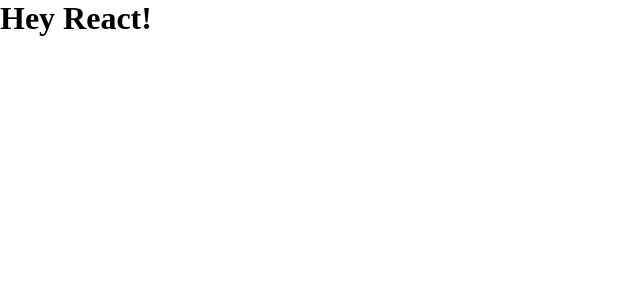
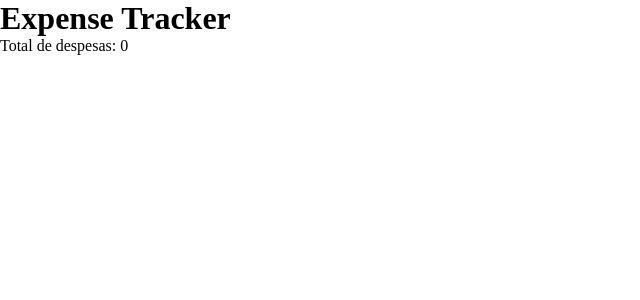
Before and after one commit to felipedev90/expense-tracker, a React (Vite) app: page / in a window 1280 px wide. Shown: the top 300 px of the page, without its empty margins (0-640 px from the left). Built offline with nearby package versions, Linux system fonts and the light colour scheme.

Commit message:
feat: add state management and expense handlers in App

```diff
--- a/src/App.tsx
+++ b/src/App.tsx
@@ -1,7 +1,28 @@
+import { useState } from "react";
+import type { Expense, ExpenseFormData } from "./types/expense";
+import Header from "./components/Header";
+
 function App() {
+  const [expenses, setExpenses] = useState<Expense[]>([]);
+
+  function addExpenseHandler(expenseData: ExpenseFormData) {
+    const newId = crypto.randomUUID();
+
+    setExpenses((prevExpenses) => {
+      return [...prevExpenses, { ...expenseData, id: newId }];
+    });
+  }
+
+  function deleteExpenseHandler(id: string) {
+    setExpenses((prevExpenses) => {
+      return prevExpenses.filter((expense) => expense.id !== id);
+    });
+  }
+
   return (
     <div>
-      <h1>Hey React!</h1>
+      <Header />
+      <p>Total de despesas: {expenses.length}</p>
     </div>
   );
 }
--- /dev/null
+++ b/src/components/Header.tsx
@@ -0,0 +1,7 @@
+export default function Header() {
+  return (
+    <header>
+      <h1>Expense Tracker</h1>
+    </header>
+  );
+}
--- a/src/types/expense.ts
+++ b/src/types/expense.ts
@@ -7,3 +7,5 @@ export interface Expense {
 }
 
 export type Category = "Alimentação" | "Saúde" | "Lazer" | "Bike" | "Outros";
+
+export type ExpenseFormData = Omit<Expense, "id">;
```
